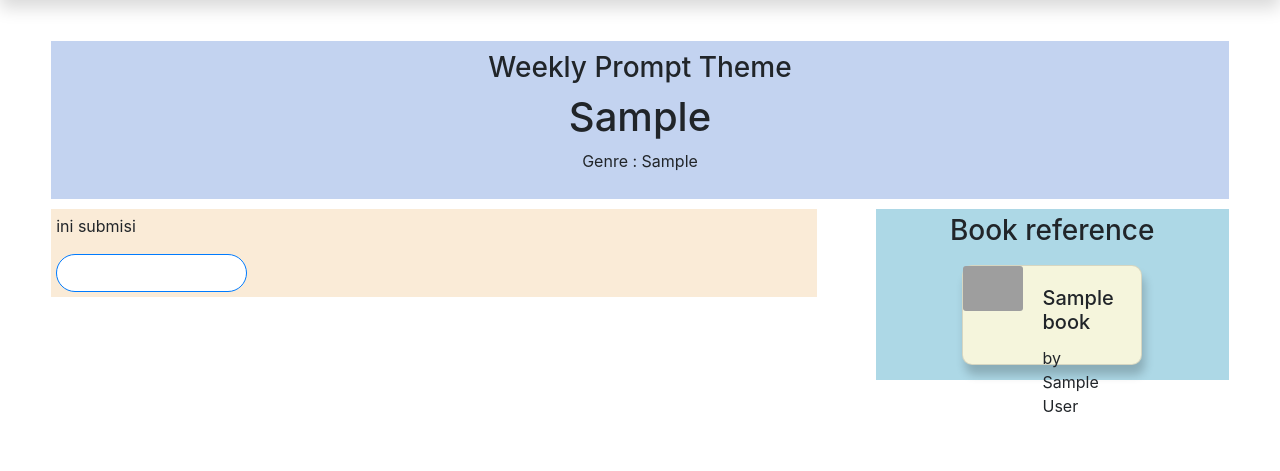
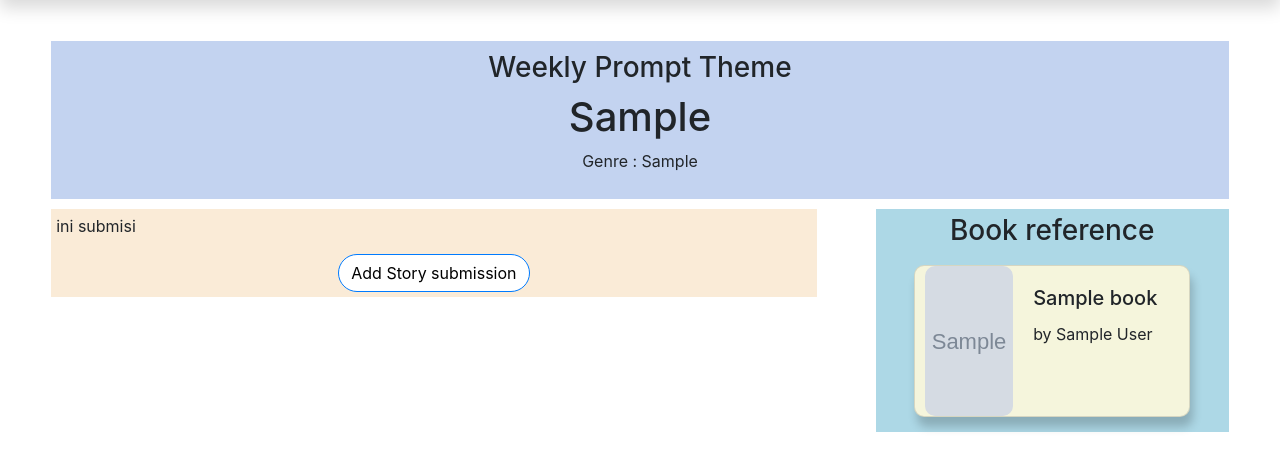
Before and after one commit to NawalaPatra-e12/NawalaPatra, a Django app: template writersjam/templates/writer.html in a window 1280 px wide. Shown: the part 74-545 px from the top of the page. Run offline with Django 4.2, Linux system fonts and the light colour scheme; the template is opened without the code that fills it: values that come from a table or form of the project are taken from there, others are empty; tables that the repository leaves empty hold one stand-in row (values such as "Sample post"); grey boxes marked "Sample" are stand-in pictures; some libraries are stand-ins or nearby versions; grey boxes are pictures that could not be loaded.

Commit message:
azkan: update writersjam 2

```diff
--- a/writersjam/templates/writer.html
+++ b/writersjam/templates/writer.html
@@ -33,15 +33,38 @@
     }
     .card{
         background-color: beige;
-        max-width: 180px;
-        height: 100px;
+        max-width: 300px;
+        height: auto;
         box-shadow: 3px 10px 10px rgba(0, 0, 0, 0.2);
         border-radius: 10px;
         margin: 10px;
+        padding-left: 10px;
     }
     .btn{
         background-color: white;
         border-radius: 20px;
+    }
+    .image-container {
+        width: 100px;  /* Set your desired width */
+        height: 150px; /* Set your desired height */
+        overflow: hidden;
+        display: flex;
+        border-radius: 10px;
+    }
+    .image-container img {
+        width: 100%;
+        height: auto;
+        object-fit: cover;
+    }
+    .col-md-4{
+        display: flex;
+        justify-content: center;
+        align-items: center;
+    }
+    #buttonAddStory{
+        display: flex;
+        justify-content: center;
+        align-items: center;
     }
 </style>
 
@@ -56,16 +79,20 @@
     <div class="float-main">
         <div id="submission">
             <p> ini submisi</p>
-            <button type="button" class="btn btn-primary" data-bs-toggle="modal" data-bs-target="#submissionModal">Add Story submission</button>
+            <div id="buttonAddStory">
+                <button type="button" class="btn btn-primary" data-bs-toggle="modal" data-bs-target="#submissionModal" style="color: black;">Add Story submission</button>
+            </div>
         </div>
         <div id="reference">
             <h3>Book reference </h3>
+            {% for book in books %}
             <div class="card-container">
-                {% for book in books %}
                 <div class="card">
                     <div class="row no-gutters">
                         <div class="col-md-4">
-                            <img src="..." class="card-img" alt="Book Cover">
+                            <div class="image-container">
+                                <img src="{{book.image_url}}"/>
+                            </div>
                         </div>
                         <div class="col-md-8">
                             <div class="card-body">
@@ -75,8 +102,8 @@
                         </div>
                     </div>
                 </div>
-                {% endfor %}
             </div>
+            {% endfor %}
         </div>
     </div>
 
@@ -100,8 +127,8 @@
                                 <textarea class="form-control" id="story" name="story"></textarea>
                             </div>
                         <div class="modal-footer">
-                            <button type="button" class="btn btn-secondary" data-bs-dismiss="modal">Close</button>
-                            <button id="submit_story" type="submit" class="btn btn-primary" data-bs-dismiss="modal" value="Submit">Submit</button>
+                            <button type="button" class="btn btn-secondary" data-bs-dismiss="modal" style="color: black;">Close</button>
+                            <button id="submit_story" type="submit" class="btn btn-primary" data-bs-dismiss="modal" value="Submit" style="color: black;">Submit</button>
                         </div>
                         </form>
                     </div>
```
Also changed, not shown: writersjam/views.py (+3 -9 lines).
